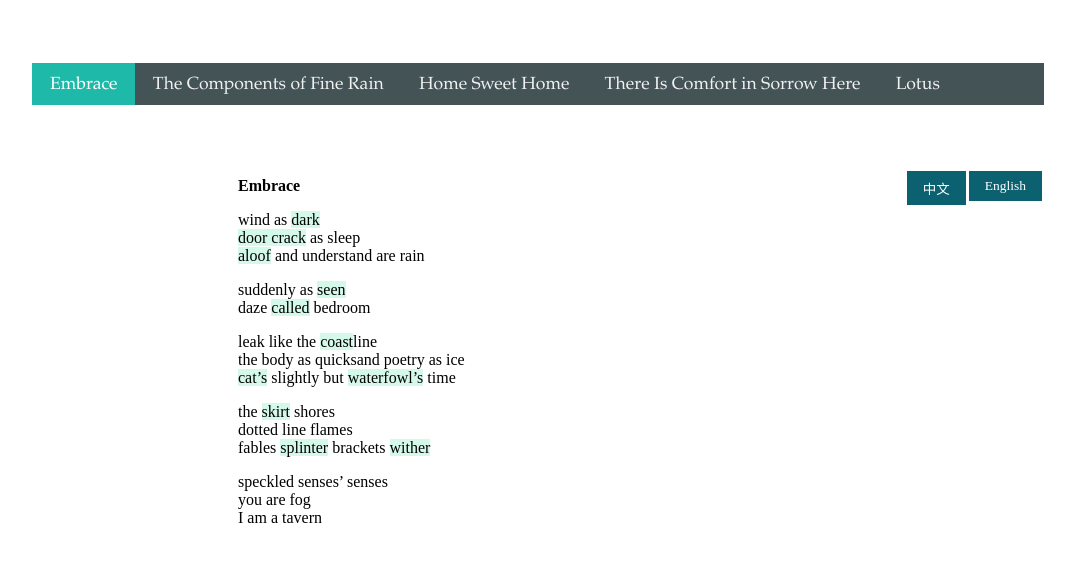
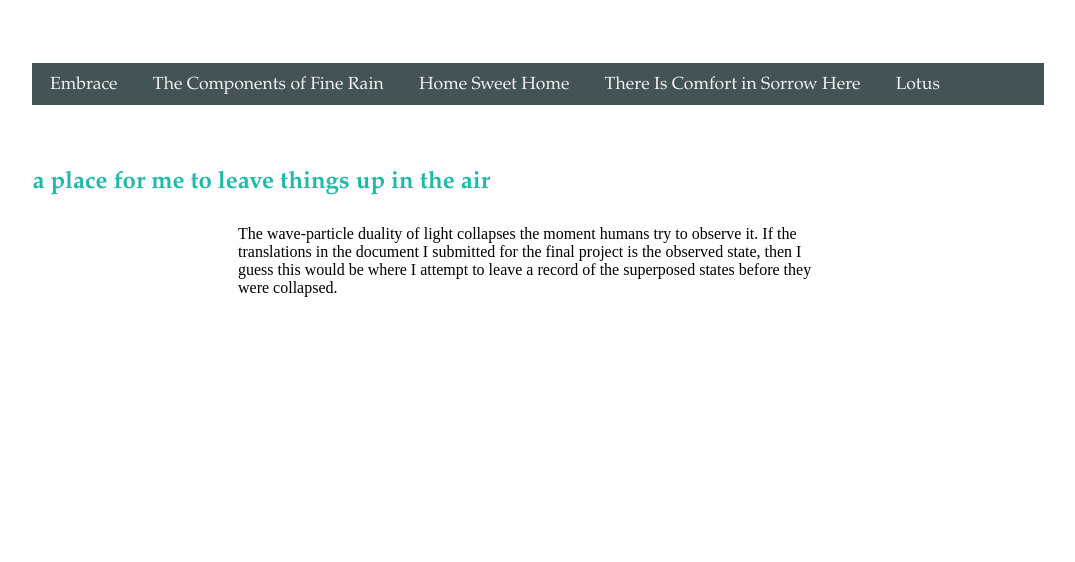
Before and after one commit to pearl6527/translation_journal, a plain HTML site: page index.html in a window 1280 px wide. Shown: the whole page, without its empty margins (102-1177 px from the left). Drawn offline with Linux system fonts and the light colour scheme.

Commit message:
Add files via upload

```diff
--- a/clickable_text.css
+++ b/clickable_text.css
@@ -36,6 +36,11 @@ div {
 .color3 {
   background-color: #C2DFFF;
   font-family: "Times New Roman", "Microsoft JhengHei";
+}
+h2 {
+  color: #1EB9A9;
+  font-family: "Garamond";
+  font-size: 1.5em;
 }
 
 /* ::-webkit-scrollbar {
--- a/index.html
+++ b/index.html
@@ -2,14 +2,14 @@
 <html lang="zh">
 
 <head>
-  <title>Embrace</title>
+  <title>Translation Journal</title>
   <link rel="stylesheet" href="clickable_text.css">
 </head>
 
 <body id="body">
   <header>
     <div class="topnav">
-      <a class="active" href="embrace.html">Embrace</a>
+      <a href="embrace.html">Embrace</a>
       <a href="components_of_fine_rain.html">The Components of Fine Rain</a>
       <a href="home_sweet_home.html">Home Sweet Home</a>
       <a href="there_is_comfort_sorrowing_here.html">There Is Comfort in Sorrow Here</a>
@@ -17,38 +17,9 @@
     </div>
   </header>
   <div>
-    <a class="button" href="#">English</a>
-    <a class="button" href="embrace_zh.html">中文</a>
-    <h4>Embrace</h4>
-    <p>
-      wind as <span class="clickable" id="dark" onclick="change(['dark', 'darkness'])">dark</span><br />
-      <span class="clickable" id="door crack" onclick="change(['door crack', 'the door crack'])">door crack</span> as sleep<br />
-      <span class="clickable" id="aloof" onclick="change(['aloof', 'cold'])">aloof</span> and understand are rain
-    </p>
+    <h2>a place for me to leave things up in the air</h2>
+    <p>The wave-particle duality of light collapses the moment humans try to observe it. If the translations in the document I submitted for the final project is the observed state, then I guess this would be where I attempt to leave a record of the superposed states before they were collapsed.</p>
 
-    <p>
-      suddenly as <span class="clickable" id="seen" onclick="change(['seen', 'saw', 'sighting'])">seen</span><br />
-      daze <span class="clickable" id="called" onclick="change(['called', 'to call'])">called</span> bedroom
-    </p>
-
-    <p>
-      leak like the <span class="clickable" id="coast" onclick="change(['coast', 'shore'])">coast</span>line<br />
-      the body as quicksand poetry as ice<br />
-      <span class="clickable" id="the" onclick="change(['cat’s', 'the cat’s'], 'the')">cat’s</span> slightly but <span class="clickable" id="waterfowl" onclick="change(['waterfowl’s', 'waterfowl is'], 'waterfowl')">waterfowl’s</span> time
-    </p>
-
-    <p>
-      the <span class="clickable" id="skirt" onclick="change(['skirt', 'skirt’s'])">skirt</span> shores<br />
-      dotted line flames<br />
-      fables <span class="clickable diff" onclick="change_distant([['splinter', 'wither'], ['eradicate', 'disintegrate'], ['splinter', 'tatter'], ['obscure', 'ensnare'], ['ravage', 'vanish']], 'diff')">splinter</span> brackets <span class="clickable diff" onclick="change_distant([['splinter', 'wither'], ['eradicate', 'disintegrate'], ['splinter', 'tatter'], ['obscure', 'ensnare'], ['ravage', 'vanish']], 'diff')">wither</span>
-    </p>
-
-    <p>
-      speckled senses’ senses<br />
-      you are fog<br />
-      I am a tavern
-    </p>
-  </div>
 
   <script src="clickable_text.js"></script>
 </body>
```
Also changed, not shown: home_sweet_home.html (+11 -11 lines), components_of_fine_rain.html (line endings or trailing spaces).
